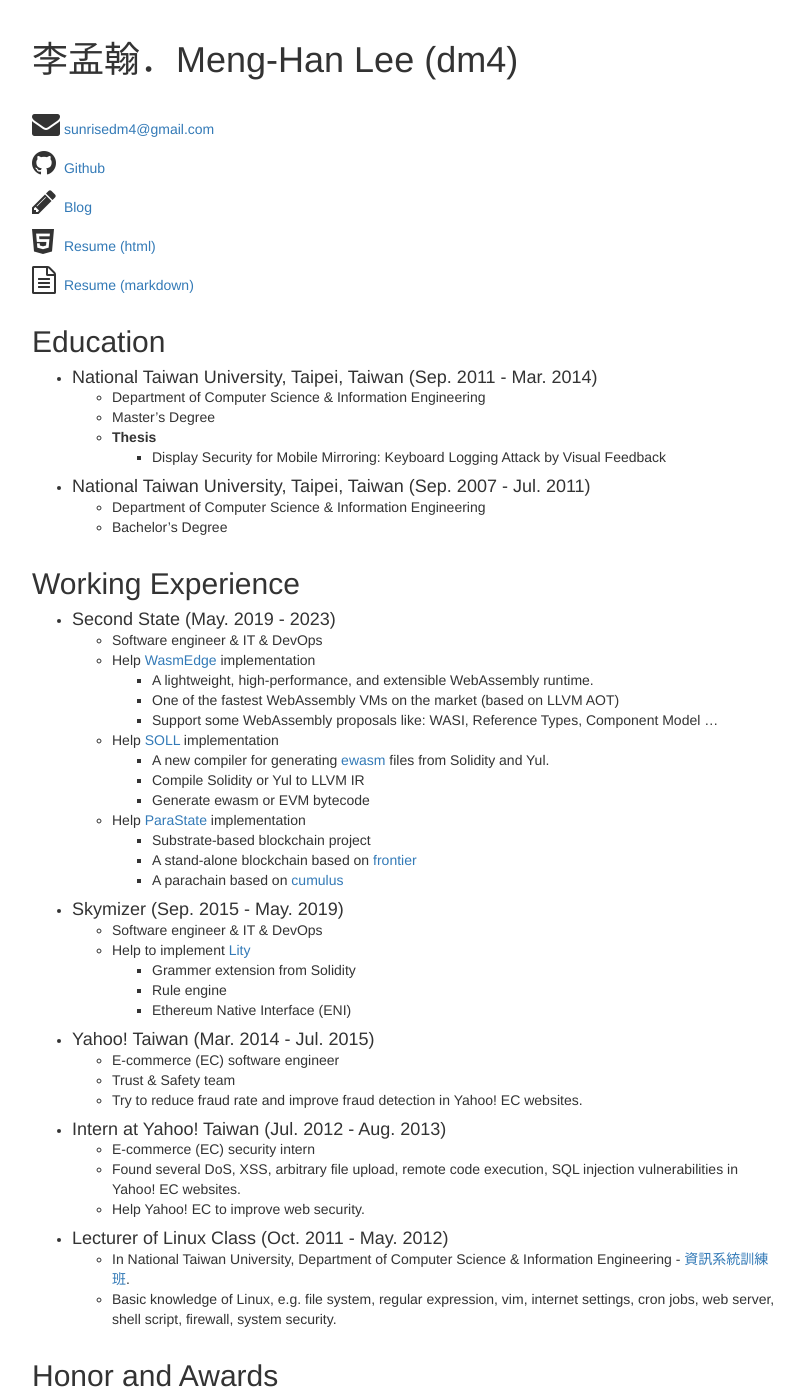
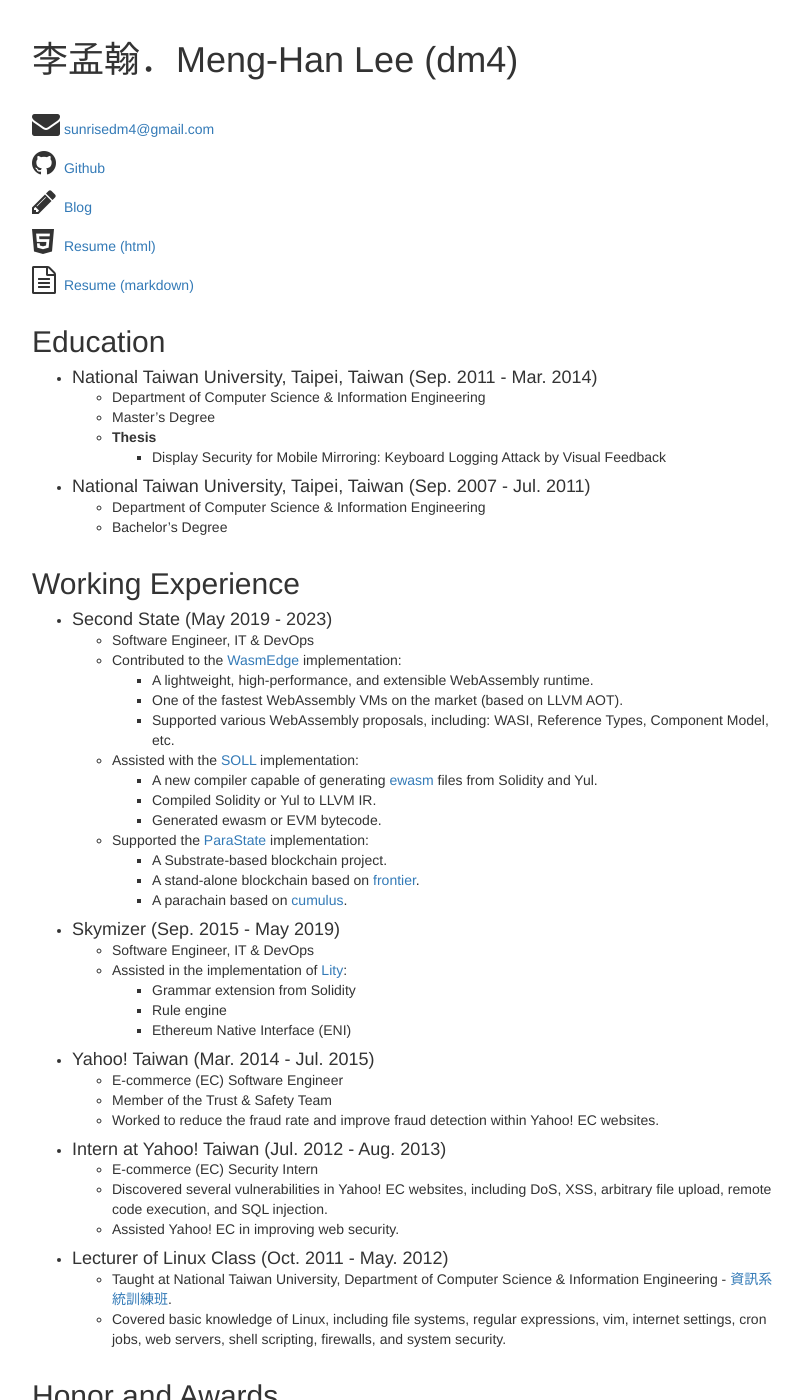
Before and after one commit to dm4/resume.dm4.tw, a Jekyll site: the page built from menghanlee.md, in a window 1280 px wide and 1400 px high. Shown: the whole window, without its empty margins (233-1037 px from the left). Built offline with Jekyll 4.4.1, drawn with Linux system fonts in a browser that asks for light colours; nearby versions of some CDN libraries.

Commit message:
Update menghanlee.md

```diff
--- a/menghanlee.md
+++ b/menghanlee.md
@@ -37,49 +37,46 @@
 Working Experience
 ------------------
 
-- ####  Second State (May. 2019 - 2023)
-    *   Software engineer & IT & DevOps
-    *   Help [WasmEdge][] implementation
+- #### Second State (May 2019 - 2023)
+    * Software Engineer, IT & DevOps
+    * Contributed to the [WasmEdge][] implementation:
         - A lightweight, high-performance, and extensible WebAssembly runtime.
-        - One of the fastest WebAssembly VMs on the market (based on LLVM AOT)
-        - Support some WebAssembly proposals like: WASI, Reference Types, Component Model ...
-    *   Help [SOLL][] implementation
-        - A new compiler for generating [ewasm][] files from Solidity and Yul.
-        - Compile Solidity or Yul to LLVM IR
-        - Generate ewasm or EVM bytecode
-    *   Help [ParaState][] implementation
-        - Substrate-based blockchain project
-        - A stand-alone blockchain based on [frontier][]
-        - A parachain based on [cumulus][]
+        - One of the fastest WebAssembly VMs on the market (based on LLVM AOT).
+        - Supported various WebAssembly proposals, including: WASI, Reference Types, Component Model, etc.
+    * Assisted with the [SOLL][] implementation:
+        - A new compiler capable of generating [ewasm][] files from Solidity and Yul.
+        - Compiled Solidity or Yul to LLVM IR.
+        - Generated ewasm or EVM bytecode.
+    * Supported the [ParaState][] implementation:
+        - A Substrate-based blockchain project.
+        - A stand-alone blockchain based on [frontier][].
+        - A parachain based on [cumulus][].
 
-- ####  Skymizer (Sep. 2015 - May. 2019)
-    *   Software engineer & IT & DevOps
-    *   Help to implement [Lity][]
-        -   Grammer extension from Solidity
-        -   Rule engine
-        -   Ethereum Native Interface (ENI)
+- #### Skymizer (Sep. 2015 - May 2019)
+    * Software Engineer, IT & DevOps
+    * Assisted in the implementation of [Lity][]:
+        - Grammar extension from Solidity
+        - Rule engine
+        - Ethereum Native Interface (ENI)
 
 - ####  Yahoo! Taiwan (Mar. 2014 - Jul. 2015)
-    *   E-commerce (EC) software engineer
-    *   Trust & Safety team
-    *   Try to reduce fraud rate and improve fraud detection
-        in Yahoo! EC websites.
+    * E-commerce (EC) Software Engineer
+    * Member of the Trust & Safety Team
+    * Worked to reduce the fraud rate and improve fraud detection within Yahoo! EC websites.
+
 
 - ####  Intern at Yahoo! Taiwan (Jul. 2012 - Aug. 2013)
-    *   E-commerce (EC) security intern
-    *   Found several DoS, XSS, arbitrary file upload,
-        remote code execution, SQL injection vulnerabilities
-        in Yahoo! EC websites.
-    *   Help Yahoo! EC to improve web security.
+    * E-commerce (EC) Security Intern
+    * Discovered several vulnerabilities in Yahoo! EC websites, including DoS, XSS, arbitrary file upload, remote code execution, and SQL injection.
+    * Assisted Yahoo! EC in improving web security.
 
 - ####  Lecturer of Linux Class (Oct. 2011 - May. 2012)
-    *   In National Taiwan University, Department of
-        Computer Science & Information Engineering -
-        [資訊系統訓練班][NTU CSIE Train].
-    *   Basic knowledge of Linux, e.g. file system,
-        regular expression, vim, internet settings,
-        cron jobs, web server, shell script, firewall,
-        system security.
+    * Taught at National Taiwan University, Department of
+      Computer Science & Information Engineering - [資訊系統訓練班][NTU CSIE Train].
+    * Covered basic knowledge of Linux, including file systems,
+      regular expressions, vim, internet settings, cron jobs,
+      web servers, shell scripting, firewalls, and system security.
+
 
 
 Honor and Awards
```
